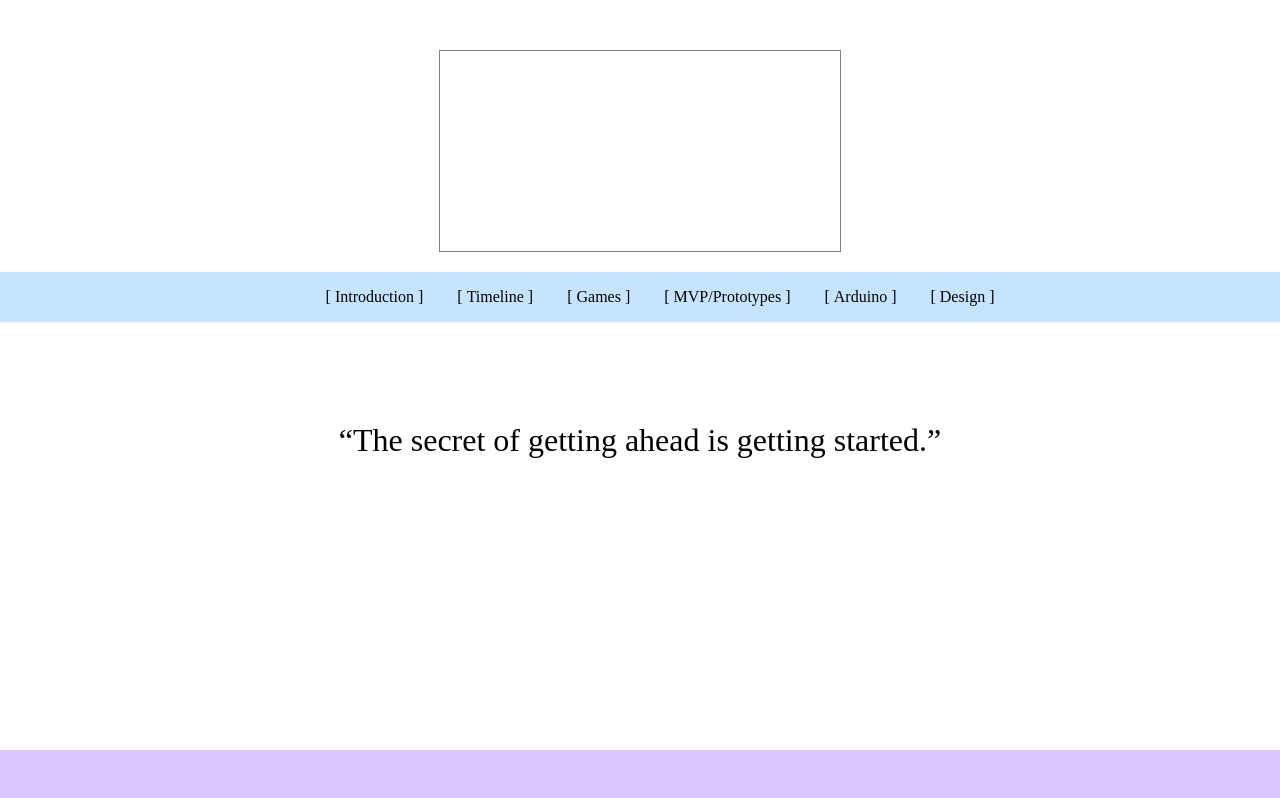
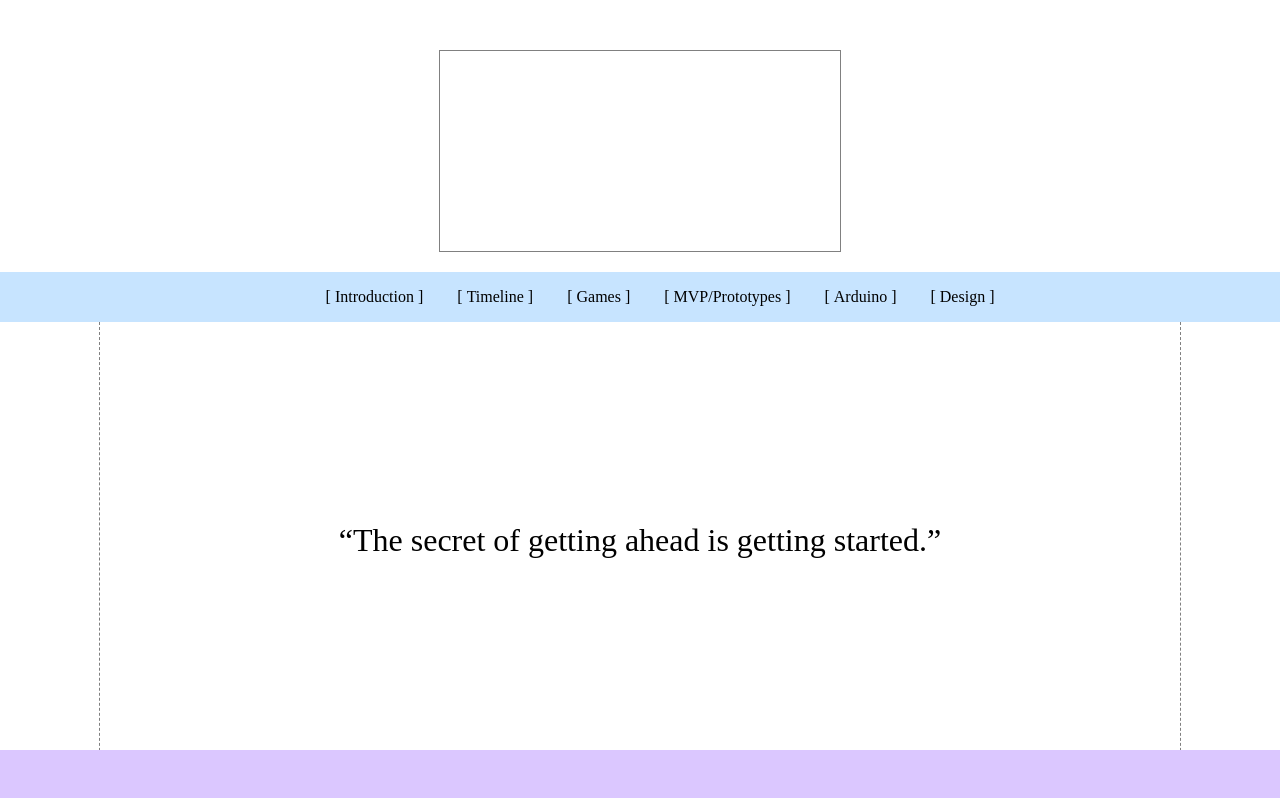
Before and after one commit to huwfernie/portfolio, a plain HTML site: page index.html in a window 1280 px wide. Shown: the top 798 px of the page. Drawn offline with nearby package versions, Linux system fonts and the light colour scheme.

Commit message:
started setting up the content

```diff
--- a/css/style.css
+++ b/css/style.css
@@ -27,15 +27,6 @@ body {
   width: 100%;
 }
 
-.content {
-  margin-top: 100px;
-  text-align: center;
-}
-
-.content p {
-  font-size: 2em;
-}
-
 .footer {
   flex-shrink: 0;
   min-height: 50px;
@@ -46,7 +37,7 @@ body {
   Basic layout of sections above
 ----*/
 /*-----
-  Nav bar
+  Nav bar with sub-menu
 ----*/
 
 .nav ul {
@@ -105,3 +96,22 @@ body {
   margin-right: 15px;
   margin-top: 16px;
 }
+
+/*-----
+  Content
+----*/
+
+.content {
+  width: 1080px;
+  margin: 0 auto;
+  height: 100%;
+  padding-top: 200px;
+  border-right: 1px dashed grey;
+  border-left: 1px dashed grey;
+}
+
+.content p {
+  font-size: 2em;
+  text-align: center;
+  margin: 0;
+}
```
